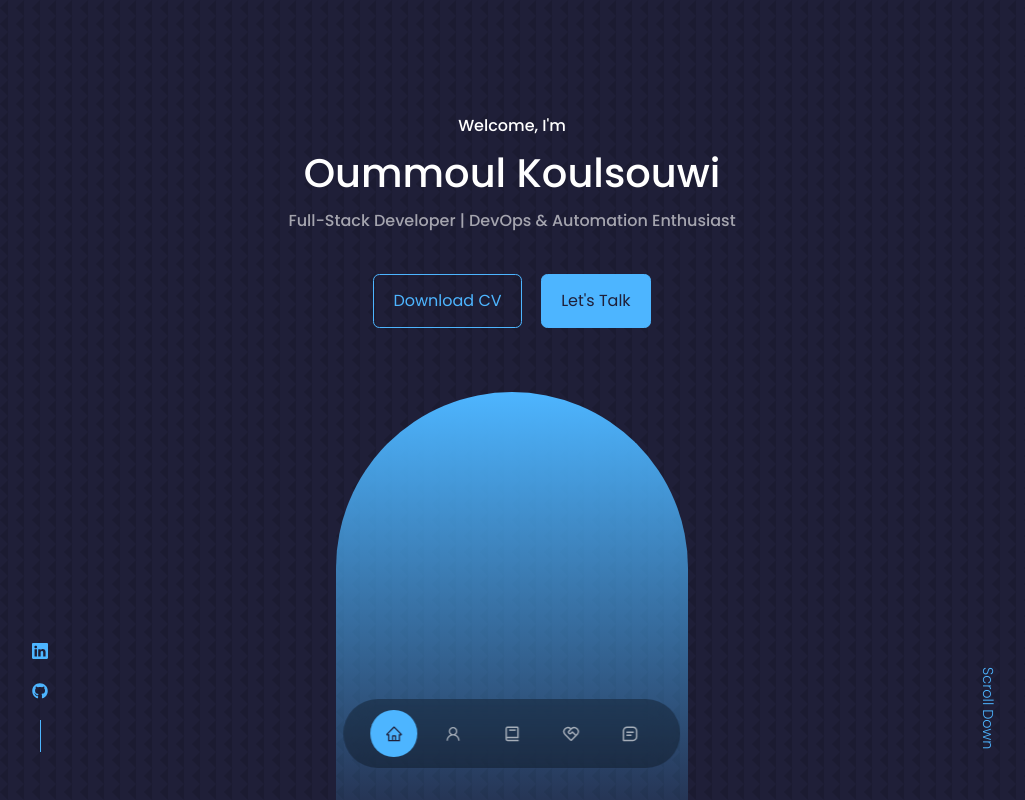
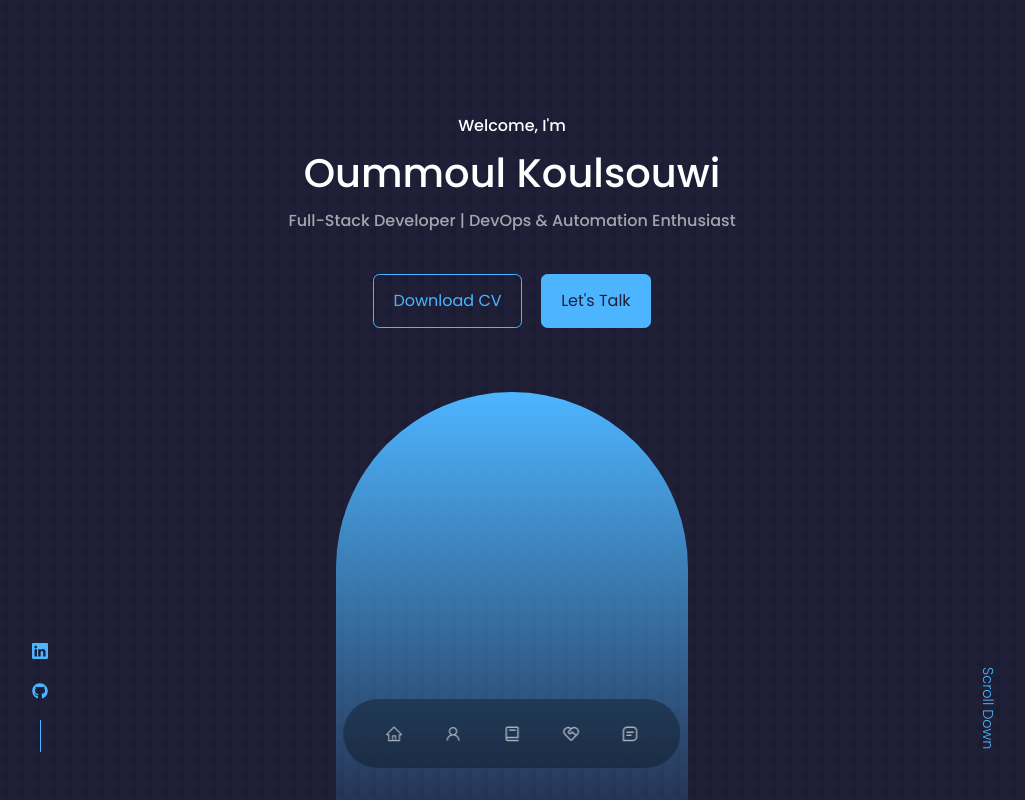
Before and after one commit to Oummy13/OummoulK, a React (Create React App) app: page / in a window 1280 px wide. Shown: the top 800 px of the page, without its empty margins (128-1153 px from the left). Built offline with nearby package versions, Linux system fonts and the light colour scheme.

Commit message:
Fix eslint warnings for CI build

```diff
--- a/src/components/about/About.jsx
+++ b/src/components/about/About.jsx
@@ -9,13 +9,7 @@
             <h5>Get To Know</h5>
             <h2>About Me</h2>
             <div className="container about_container">
-                {/* <div className="about_me">
-                    <div className="about_me-image">
-                        <img src={ME} alt="Aboutimage" />
-                    </div>
-                </div> */}
-
-                <div className="about_content">
+              <div className="about_content">
                     <div className="about_cards">
                         <article className="about_card">
                             <FaAward className="about_icon" />
--- a/src/components/nav/Nav.jsx
+++ b/src/components/nav/Nav.jsx
@@ -11,7 +11,7 @@
     const [activeNav, setActiveNav] = useState('#')
     return (
         <nav>
-            <a href="/" onClick={() => setActiveNav('/')} className={activeNav === '#' ? 'active' : ''}><AiOutlineHome /></a>
+            <a href="/" onClick={() => setActiveNav('/')} className={activeNav === '/' ? 'active' : ''}><AiOutlineHome /></a>
             <a href="#about" onClick={() => setActiveNav('#about')} className={activeNav === '#about' ? 'active' : ''}><AiOutlineUser /></a>
             <a href="#experience" onClick={() => setActiveNav('#experience')} className={activeNav === '#experience' ? 'active' : ''}><BiBook /></a>
             <a href="#services" onClick={() => setActiveNav('#services')} className={activeNav === '#services' ? 'active' : ''}><RiServiceLine /></a>
```
Also changed, not shown: src/components/contact/Contact.jsx (+0 -7 lines).
